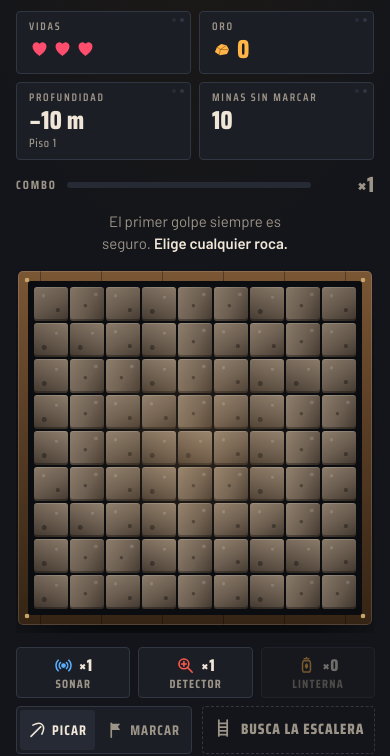
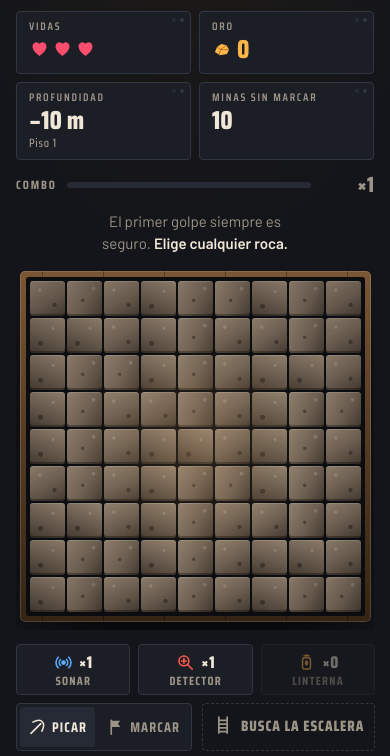
Before and after one commit to dr-ojos/mina-honda, a plain HTML site: page index.html in a window 390 px wide. Shown: the part 100-856 px from the top of the page. Drawn offline with Linux system fonts and the light colour scheme; a web font is replaced by a local one.

Commit message:
Tablero cuadrado en teléfono, con desplazamiento lateral
- Los pisos vuelven a crecer en cuadrado (9×9 hasta 16×16) en cualquier pantalla.
- En teléfono las casillas no bajan de 30 px; si el tablero no cabe, se desliza
  de lado, empieza centrado y aparece un aviso para deslizar.
- El cartel del piso queda fuera de la zona que se desliza, siempre a la vista.
- Marco y tablero con menos relleno en pantallas estrechas.

Co-Authored-By: Claude Opus 5.5 <noreply@anthropic.com>

```diff
--- a/index.html
+++ b/index.html
@@ -128,7 +128,9 @@ button:focus-visible{outline:2px solid var(--lamp);outline-offset:2px}
 .status b{color:var(--ink);font-weight:600}
 
 /* Galería: marco de entibado + tablero */
-.frame-scroll{overflow-x:auto;padding-block:2px 8px}
+.stage{position:relative}
+.frame-scroll{overflow-x:auto;padding-block:2px 8px;overscroll-behavior-x:contain;scrollbar-width:thin;scrollbar-color:var(--line) transparent}
+.scroll-hint{margin:-8px 0 0;text-align:center;font:600 12px/1.3 var(--f-num);letter-spacing:.12em;text-transform:uppercase;color:var(--ink-dim)}
 .frame{
   position:relative;width:max-content;margin-inline:auto;padding:10px;border-radius:5px;
   background:
@@ -329,6 +331,9 @@ button:focus-visible{outline:2px solid var(--lamp);outline-offset:2px}
   .descend{padding:0 10px;font-size:15px}
 }
 @media (max-width:560px){
+  .frame{padding:6px}
+  .board{padding:4px}
+  .lamp{inset:6px}
   .hud{grid-template-columns:repeat(2,minmax(0,1fr))}
   .guide ul{grid-template-columns:1fr}
   .tool{flex-wrap:wrap;justify-content:center;gap:3px 6px;padding:8px 6px 7px}
@@ -385,13 +390,16 @@ button:focus-visible{outline:2px solid var(--lamp);outline-offset:2px}
     </ol>
   </div>
 
-  <div class="frame-scroll" id="frame-scroll">
-    <div class="frame" id="frame">
-      <div class="board" id="board" role="group" aria-label="Galería"></div>
-      <div class="lamp" id="lamp"></div>
-      <div class="banner" id="banner" aria-hidden="true"><b></b><small></small></div>
+  <div class="stage">
+    <div class="frame-scroll" id="frame-scroll">
+      <div class="frame" id="frame">
+        <div class="board" id="board" role="group" aria-label="Galería"></div>
+        <div class="lamp" id="lamp"></div>
+      </div>
     </div>
+    <div class="banner" id="banner" aria-hidden="true"><b></b><small></small></div>
   </div>
+  <p class="scroll-hint" id="scroll-hint" hidden>← Desliza el tablero para ver el resto →</p>
 
   <section class="belt" aria-label="Herramientas">
     <div class="tools">
@@ -511,14 +519,8 @@ function params(f) {
     chests: 1 + (veta ? 1 : 0) + (f >= 6 ? 1 : 0)
   };
 }
-const BASE_COLS = 9;
-const isNarrow = () => ($('frame-scroll').clientWidth || 360) < 520;
-function boardCols(w) {
-  const avail = $('frame-scroll').clientWidth || 360;
-  const fit = Math.max(7, Math.floor((avail - 32 + 2) / (30 + 2)));
-  // En teléfono el ancho queda fijo y el tablero crece solo hacia abajo
-  return isNarrow() ? Math.min(BASE_COLS, fit) : Math.min(w, fit);
-}
+const narrowMq = window.matchMedia ? matchMedia('(max-width: 560px)') : { matches: false };
+const isNarrow = () => narrowMq.matches;
 function newRun() {
   return {
     v: 1, screen: 'play', floor: 1, hearts: 3, cascos: 0,
@@ -529,9 +531,7 @@ function newRun() {
 }
 function newFloor() {
   const p = params(G.floor);
-  let w = p.w, h = p.h;
-  const cols = boardCols(w);
-  if (cols < w) { const total = w * h; w = cols; h = Math.ceil(total / w); }
+  const w = p.w, h = p.h;
   const N = w * h, mines = Math.round(N * p.dens);
   G.board = {
     w, h, mines, safe: N - mines, veta: p.veta, gemsTarget: p.gems, chests: p.chests,
@@ -630,24 +630,29 @@ function buildBoard() {
   boardEl.appendChild(frag);
   focusIdx = clamp(focusIdx, 0, B.cells.length - 1);
   cellEls[focusIdx].tabIndex = 0;
-  fitBoard();
+  fitBoard(true);
   renderAll();
   const dark = Math.min(0.16 + G.floor * 0.035, 0.55);
   frameEl.style.setProperty('--dark', dark.toFixed(3));
   frameEl.style.setProperty('--lr', Math.max(170, 330 - G.floor * 10) + 'px');
 }
-function fitBoard() {
+function fitBoard(recenter) {
   const B = G && G.board;
   if (!B) return;
-  const avail = $('frame-scroll').clientWidth || 360;
-  const gap = 2, chrome = 32;
+  const fs = $('frame-scroll');
+  const avail = fs.clientWidth || 360;
+  const narrow = isNarrow();
+  const gap = 2, chrome = narrow ? 20 : 32;
   const cw = Math.floor((avail - chrome - gap * (B.w - 1)) / B.w);
   const ch = Math.floor((window.innerHeight - 340 - chrome - gap * (B.h - 1)) / B.h);
-  let cell = isNarrow() ? Math.min(cw, 46) : Math.min(cw, Math.max(ch, 30), 46);
-  cell = Math.max(cell, 22);
+  // En teléfono las casillas no bajan de un tamaño cómodo para el dedo: si el tablero no cabe, se desliza de lado
+  const cell = narrow ? clamp(cw, 30, 46) : Math.max(Math.min(cw, Math.max(ch, 30), 46), 22);
   boardEl.style.setProperty('--cell', cell + 'px');
-  lampTX = lampX = (B.w * (cell + gap) + 12) / 2;
-  lampTY = lampY = (B.h * (cell + gap) + 12) / 2;
+  lampTX = lampX = (B.w * (cell + gap) + (narrow ? 8 : 12)) / 2;
+  lampTY = lampY = (B.h * (cell + gap) + (narrow ? 8 : 12)) / 2;
+  const overflow = fs.scrollWidth > fs.clientWidth + 1;
+  $('scroll-hint').hidden = !overflow;
+  if (recenter) fs.scrollLeft = overflow ? (fs.scrollWidth - fs.clientWidth) / 2 : 0;
 }
 
 function renderCell(i, extra) {
```
